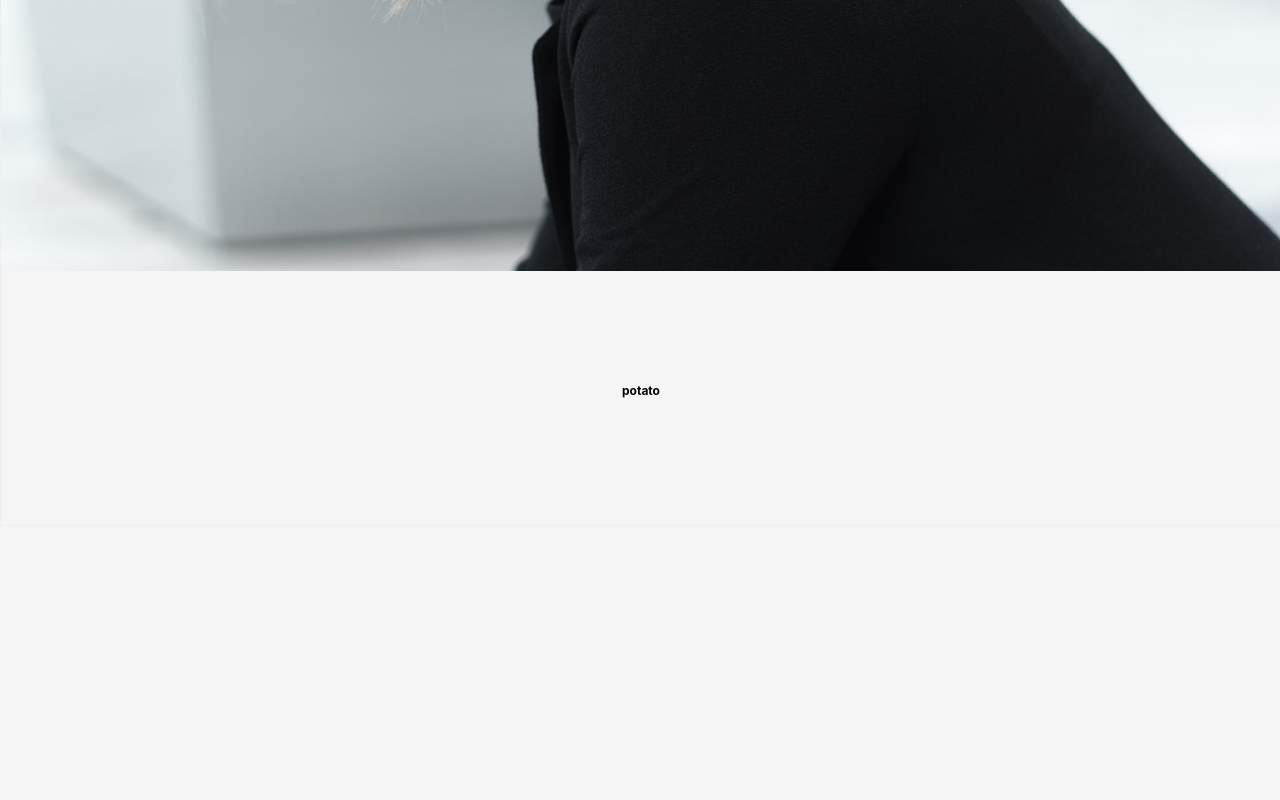
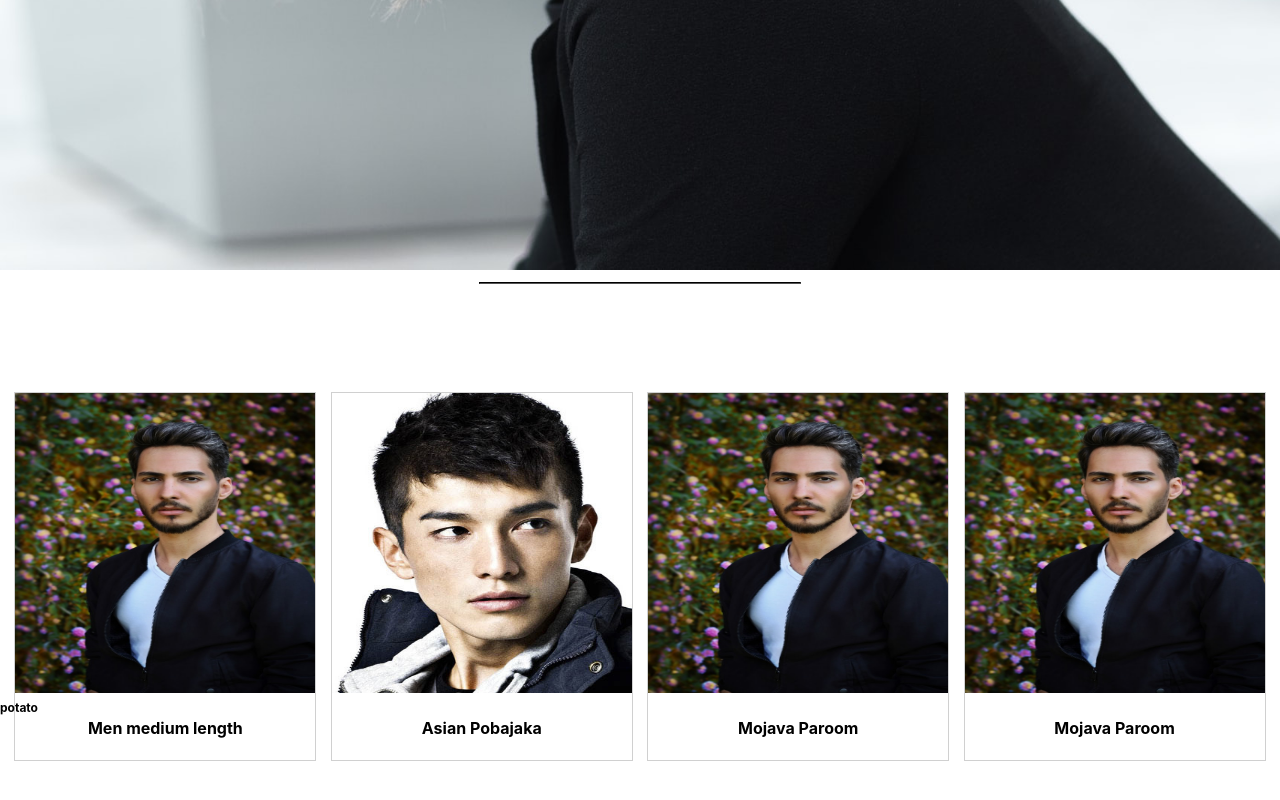
Before and after one commit to Ykauji/Hairstyle-Search-Engine, a React (Create React App) app: page / in a window 1280 px wide. Shown: the part 814-1614 px from the top of the page. Before the commit the page ends 1340 px from the top, so only its background shows below. Built offline with nearby package versions, Linux system fonts and the light colour scheme.

Commit message:
grids and formatting

```diff
--- a/src/index.js
+++ b/src/index.js
@@ -3,15 +3,27 @@ import ReactDOM from 'react-dom';
 import './index.css';
 import App from './App';
 import * as serviceWorker from './serviceWorker';
-import ToDoItem from './ToDoItem'
+// Should reorganize this as single launch-page item.
 import ImageHeader from './launch-page/imageHeader'
 import BottomBar from './launch-page/bottomBar'
 import NavBar from './launch-page/navBar'
+import HairstyleGrid from './launch-page/hairstyleGrid'
 
 ReactDOM.render(
 	<div className="todo-list">
 		<NavBar />
-		<ImageHeader />
+		<ImageHeader image='./hairombre.jpeg' overlayText='Find the hairstyle of your dreams!'/>
+		<hr style={{
+		    color: '#000000',
+		    width: '25%',
+		    backgroundColor: '#000000',
+		    height: .05,
+		    position: 'relative',
+		    top: '-100px',
+		    borderColor : '#000000'}}
+		/>
+
+		<HairstyleGrid />
 		<BottomBar />
 	</div>
 
--- /dev/null
+++ b/src/launch-page/hairstyleBox.js
@@ -0,0 +1,22 @@
+import React from 'react'
+import { borders } from '@material-ui/system';
+import Box from '@material-ui/core/Box'
+
+class HairstyleBox extends React.Component {
+	constructor() {
+		super();
+
+	}
+
+	render() {
+		return (
+			<Box border={1} borderColor='#D0D0D0'>
+				<img src={this.props.imageName} alt="hair" width='300px' height='300px'/>
+				<h4 style={{color: 'black', textAlign: 'center'}}>{this.props.styleName}</h4>
+			</Box>
+		)
+	}
+}
+
+
+export default HairstyleBox
--- /dev/null
+++ b/src/launch-page/hairstyleGrid.css
@@ -0,0 +1,10 @@
+.parent {
+  display: flex;
+  height: 300px; /* Or whatever */
+}
+
+.child {
+  width: 100px;  /* Or whatever */
+  height: 100px; /* Or whatever */
+  margin: auto;  /* Magic! */
+}
--- /dev/null
+++ b/src/launch-page/hairstyleGrid.js
@@ -0,0 +1,26 @@
+import React from 'react'
+import Grid from '@material-ui/core/Grid';
+import './hairstyleGrid.css'
+import HairstyleBox from './hairstyleBox'
+
+function HairstyleGrid(props) {
+	// This should have as input an array of hairstyles to display. maybe only random 12?
+	const gridStyle = {
+	    direction: "row",
+	    justify: "center",
+	    alignItems: "center",
+	}
+
+	return (
+		<div>
+			<Grid className='parent' justify='space-evenly' style={gridStyle} container>
+				<HairstyleBox imageName='menhair.jpeg' styleName='Men medium length'/>
+				<HairstyleBox imageName='shortoo2.jpg' styleName='Asian Pobajaka'/>
+				<HairstyleBox imageName='menhair.jpeg' styleName='Mojava Paroom'/>
+				<HairstyleBox imageName='menhair.jpeg' styleName='Mojava Paroom'/>
+			</Grid>
+		</div>
+	)
+}
+
+export default HairstyleGrid
--- a/src/launch-page/imageHeader.js
+++ b/src/launch-page/imageHeader.js
@@ -2,7 +2,7 @@ import React from 'react'
 import {Dimensions} from 'react';
 import Button from '@material-ui/core/Button';
 
-function ImageHeader() {
+function ImageHeader(props) {
 
 	const imageText = {
 		position: 'absolute',
@@ -33,10 +33,10 @@ function ImageHeader() {
 
 	return (
 			<div class="food-image">
-				<img src="./hairombre.jpeg" alt="jiji is a fool" style={{width: '100%'}} />
-				<h1 style={imageText}><span style={spanStyle}>Find the hairstyle of your dreams!</span></h1>
+				<img src={props.image} alt="jiji is a fool" style={{width: '100%'}} />
+				<h1 style={imageText}><span style={spanStyle}>{props.overlayText}</span></h1>
 				<div width='50px'>
-					<Button variant="contained" style={freeTrialButton}>Free Trial</Button>
+					<Button variant="contained" style={freeTrialButton}>Register Now!</Button>
 				</div>
 
 			</div>
```
Also changed, not shown: public/menhair.jpeg (added), public/shortoo2.jpg (added).
